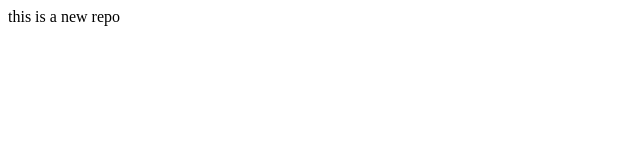
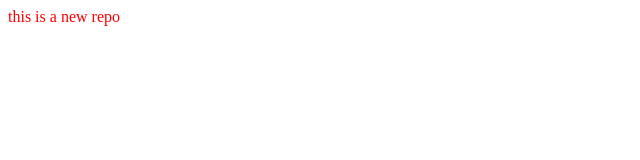
Before and after one commit to Abodewcode/localrepo, a plain HTML site: page index.html in a window 1280 px wide. Shown: the whole page, without its empty margins (0-640 px from the left). Drawn offline with Linux system fonts and the light colour scheme.

Commit message:
changed color

```diff
--- a/index.html
+++ b/index.html
@@ -1 +1 @@
-<p>this is a new repo</p>
+<p style="color:red";>this is a new repo</p>
```
